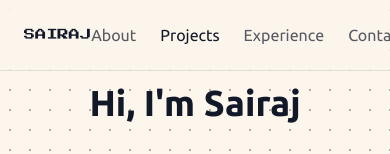
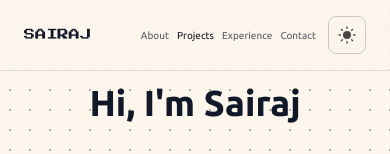
Before and after one commit to Sairaj182/portfolio, a React (Vite) app: page / in a window 390 px wide. Shown: the top 154 px of the page. Built offline with nearby package versions, Linux system fonts and the light colour scheme.

Commit message:
Fix navbar for small devices

```diff
--- a/src/components/Navbar.jsx
+++ b/src/components/Navbar.jsx
@@ -47,13 +47,16 @@ export default function Navbar() {
         </h1>
 
         {/* Links */}
-        <div className="flex items-center gap-6">
+        <div className="flex items-center gap-2 sm:gap-3 md:gap-6">
 
   {navLinks.map((link) => (
     <a
       key={link.id}
       href={`#${link.id}`}
-              className={`transition duration-200 ${
+      className={`transition duration-200
+        text-[10px] sm:text-xs md:text-sm lg:text-base
+        whitespace-nowrap
+        ${
           active === link.id
             ? "text-[var(--color-primary)]"
             : "text-[var(--color-text)]/70 hover:text-[var(--color-text)]"
@@ -66,15 +69,16 @@ export default function Navbar() {
   {/* 🌗 Theme Toggle */}
   <button
     onClick={() => setDark(!dark)}
-  className="ml-2 p-2 rounded-lg
+    className="ml-1 p-2 rounded-lg
                border border-[var(--color-text)]/20
                hover:bg-[var(--color-text)]/10
-             transition flex items-center justify-center"
+               transition flex items-center justify-center
+               shrink-0"
   >
     <img
       src={dark ? "/assets/sun.svg" : "/assets/darkmode.svg"}
       alt="theme toggle"
-    className="w-5 h-5 object-contain"
+      className="w-5 h-5 object-contain "
     />
   </button>
 
```
Lines whose indentation alone changed are shown as unchanged.
